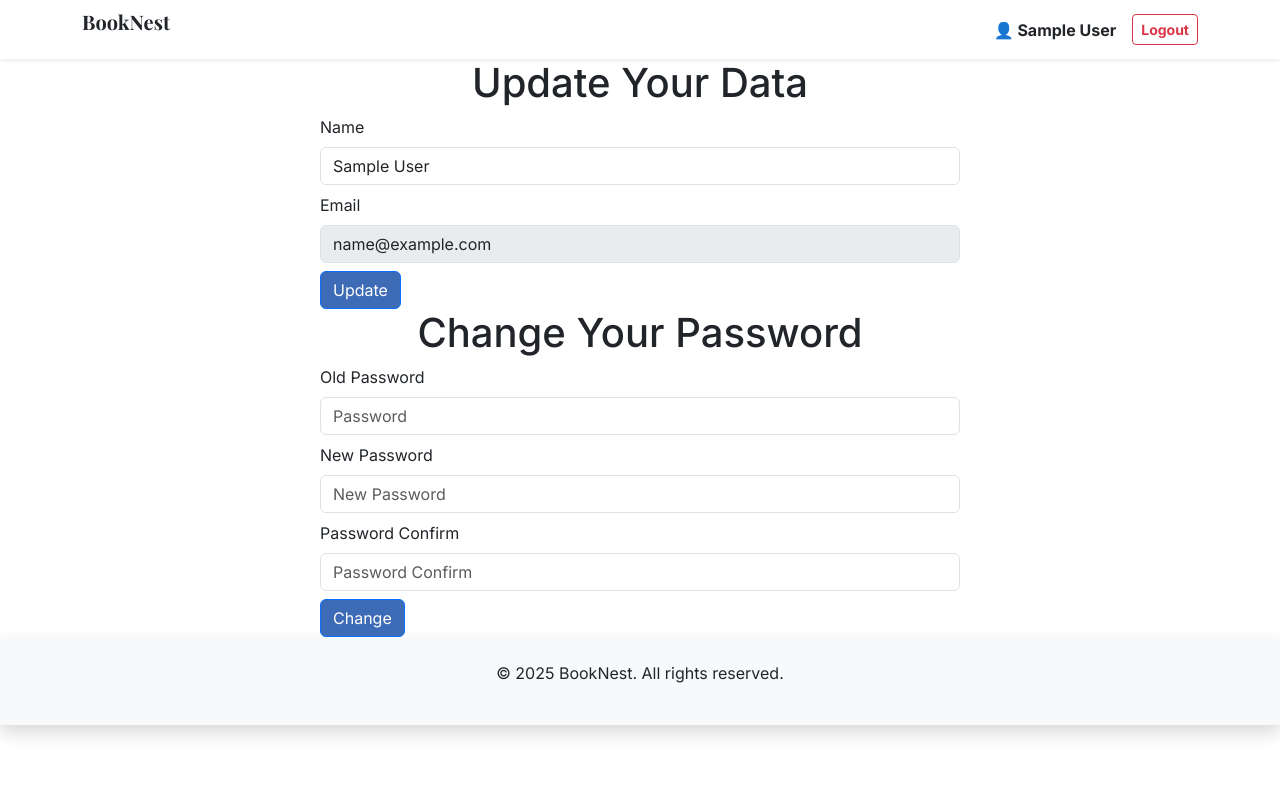
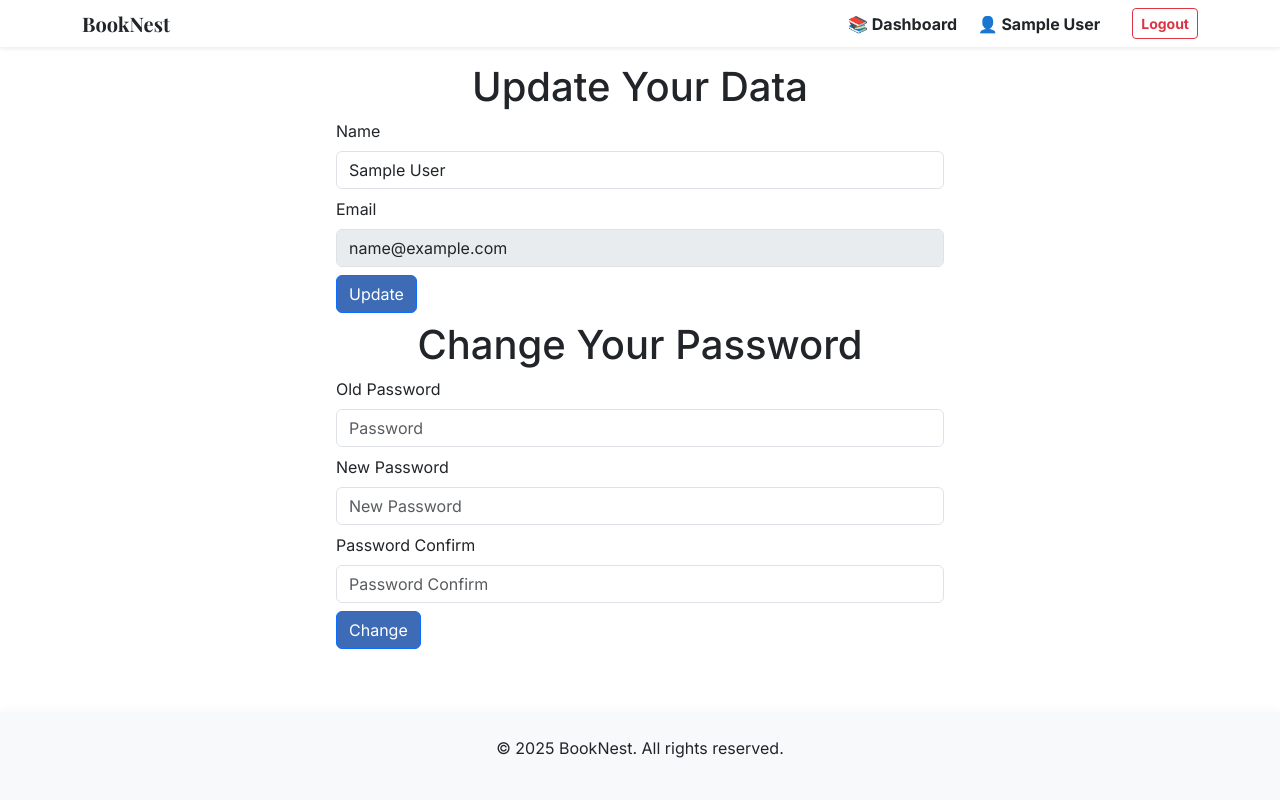
Before and after one commit to Ahmad-AlaaEdin/BookNest, a Flask app: page /profile in a window 1280 px wide. Run offline with Flask 3, Linux system fonts and the light colour scheme; the visitor is signed in with stand-in values (Sample User, id 1).

Commit message:
refactor(templates): enhance layout

```diff
--- a/app/templates/base.html
+++ b/app/templates/base.html
@@ -26,18 +26,18 @@
     <link rel="stylesheet" href="/static/css/style.css" />
     <title>{% block title%} {%endblock%}</title>
   </head>
-  <body class="mx-auto" style="font-family: 'Inter'">
+  <body class="mx-auto d-flex flex-column min-vh-100" style="font-family: 'Inter'">
     <header class="p-2 shadow-sm">
       <div class="container d-flex justify-content-between align-items-center">
-        <p style="font: bold 20px 'Playfair Display'">BookNest</p>
+        <a href="/" class="text-decoration-none text-dark">
+          <p style="font: bold 20px 'Playfair Display'" class="m-0">BookNest</p>
+        </a>
         <div class="d-flex align-items-center">
           {% if current_user.is_authenticated %}
-          <a
-            href="/profile"
-            class="fw-bold me-3 text-decoration-none text-dark"
-          >
-            👤 {{ current_user.name }}
-          </a>
+          <nav class="me-3">
+            <a href="/dashboard" class="text-decoration-none text-dark me-3 fw-bold">📚 Dashboard</a>
+            <a href="/profile" class="text-decoration-none text-dark me-3 fw-bold">👤 {{ current_user.name }}</a>
+          </nav>
           <a href="/logout" class="btn btn-outline-danger btn-sm fw-bold">Logout</a>
           {% else %}
           <a class="btn btn-primary fw-bold mx-1" href="/login">Login</a>
--- a/app/templates/profile.html
+++ b/app/templates/profile.html
@@ -1,8 +1,8 @@
 {% extends 'base.html' %} {% block content %}
-<main class="w-md-50 mx-auto">
+<main class="flex-grow-1 w-md-50 mx-auto p-3">
   <div class="d-flex flex-column">
     <h1 class="text-center">Update Your Data</h1>
-    <form id="name-form">
+    <form id="name-form" class="mb-2">
       <label class="form-label" for="name" id="user-name">Name</label>
       <input
         class="form-control mb-2"
--- a/app/templates/signup.html
+++ b/app/templates/signup.html
@@ -39,7 +39,7 @@
         BookNest
       </h1>
       <div class="d-flex flex-column">
-        <h1 class="text-center">Create your acounte</h1>
+        <h1 class="text-center">Create your account</h1>
         <form action="/signup" method="post">
           <label class="form-label" for="name">Name</label>
           <input
```
Also changed, not shown: app/database.py (deleted, +0 -37 lines).
